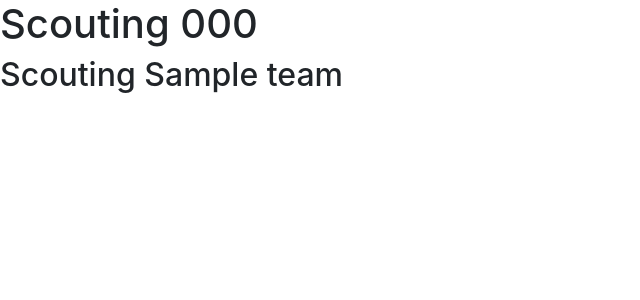
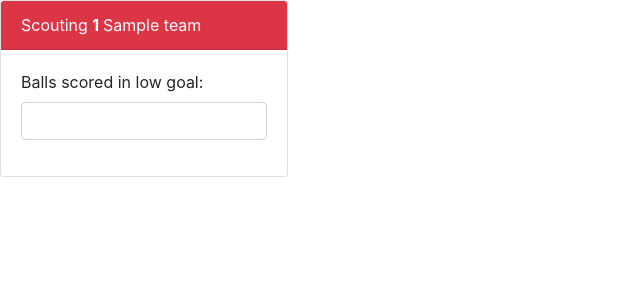
Before and after one commit to team1306/nilus-scouting, a Django app: page /season2020/scout/1/1 in a window 1280 px wide. Shown: the top 300 px of the page, without its empty margins (0-640 px from the left). Run offline with Django 3.2, Linux system fonts and the light colour scheme; tables that the repository leaves empty hold one stand-in row (values such as "Sample post"); some libraries are stand-ins or nearby versions.

Commit message:
Work on scouting form

```diff
--- a/nilus/season2020/models.py
+++ b/nilus/season2020/models.py
@@ -1,4 +1,5 @@
 from django.db import models
+from enum import Enum
 
 class Team(models.Model):
     number = models.PositiveIntegerField(unique=True)
@@ -39,6 +40,21 @@ class Match(models.Model):
         teams.add(self.blue_three)
         return teams
 
+    def get_team_color(self, team):
+        if team == self.red_one:
+            return AllianceColor.RED
+        if team == self.red_two:
+            return AllianceColor.RED
+        if team == self.red_three:
+            return AllianceColor.RED
+        if team == self.blue_one:
+            return AllianceColor.BLUE
+        if team == self.blue_two:
+            return AllianceColor.BLUE
+        if team == self.blue_three:
+            return AllianceColor.BLUE
+        raise ValueError('That team is not in this match')
+
     def __str__(self):
         return self.number + ' at ' + str(self.event)
 
@@ -76,3 +92,7 @@ class ScoutResponse(models.Model):
     tele_farthest_shot = models.CharField(max_length=2, null=True, blank=True, choices=SHOT_DISTANCE_CHOICES)
 
     comments = models.TextField(blank=True)
+
+class AllianceColor(Enum):
+    RED = 1
+    BLUE = 2
--- a/nilus/season2020/templates/season2020/scout.html
+++ b/nilus/season2020/templates/season2020/scout.html
@@ -11,8 +11,27 @@
 </head>
 
 <body>
-    <h1>Scouting {{ match.number }}</h1>
-    <h2>Scouting {{ team.name }}</h2>
+    <div class="card" style="width: 18rem;">
+        {% if color == color.RED %}
+        <div class="card-header bg-danger text-white">
+        {% else %}
+        <div class="card-header bg-primary text-white">
+        {% endif %}
+            Scouting
+            <span class="font-weight-bold"> {{ team.number }} </span>
+            {{ team.name }}
+        </div>
+        <div class="card-body">
+            <form>
+                {% csrf_token %}
+
+                <div class="form-group">
+                    <label for="inputAutoLow">Balls scored in low goal:</label>
+                    <input id="inputAutoLow" type="number" class="form-control">
+                </div>
+            </form>
+        </div>
+    </div>
 
     <script src="https://code.jquery.com/jquery-3.4.1.slim.min.js" integrity="sha384-J6qa4849blE2+poT4WnyKhv5vZF5SrPo0iEjwBvKU7imGFAV0wwj1yYfoRSJoZ+n" crossorigin="anonymous"></script>
     <script src="https://cdn.jsdelivr.net/npm/popper.js@1.16.0/dist/umd/popper.min.js" integrity="sha384-Q6E9RHvbIyZFJoft+2mJbHaEWldlvI9IOYy5n3zV9zzTtmI3UksdQRVvoxMfooAo" crossorigin="anonymous"></script>
--- a/nilus/season2020/views.py
+++ b/nilus/season2020/views.py
@@ -6,9 +6,15 @@ from . import models
 def scout(request, match_id, team_num):
     match = get_object_or_404(models.Match, pk=match_id)
     team = get_object_or_404(models.Team, number=team_num)
+    color = match.get_team_color(team)
 
     if not team in match.all_teams():
         return http.HttpResponseForbidden('This team is not part of this match.')
 
-    context = {"match": match, "team": team}
+    context = {
+        "match": match,
+        "team": team,
+        "color": color,
+    }
+
     return render(request, 'season2020/scout.html', context)
```
